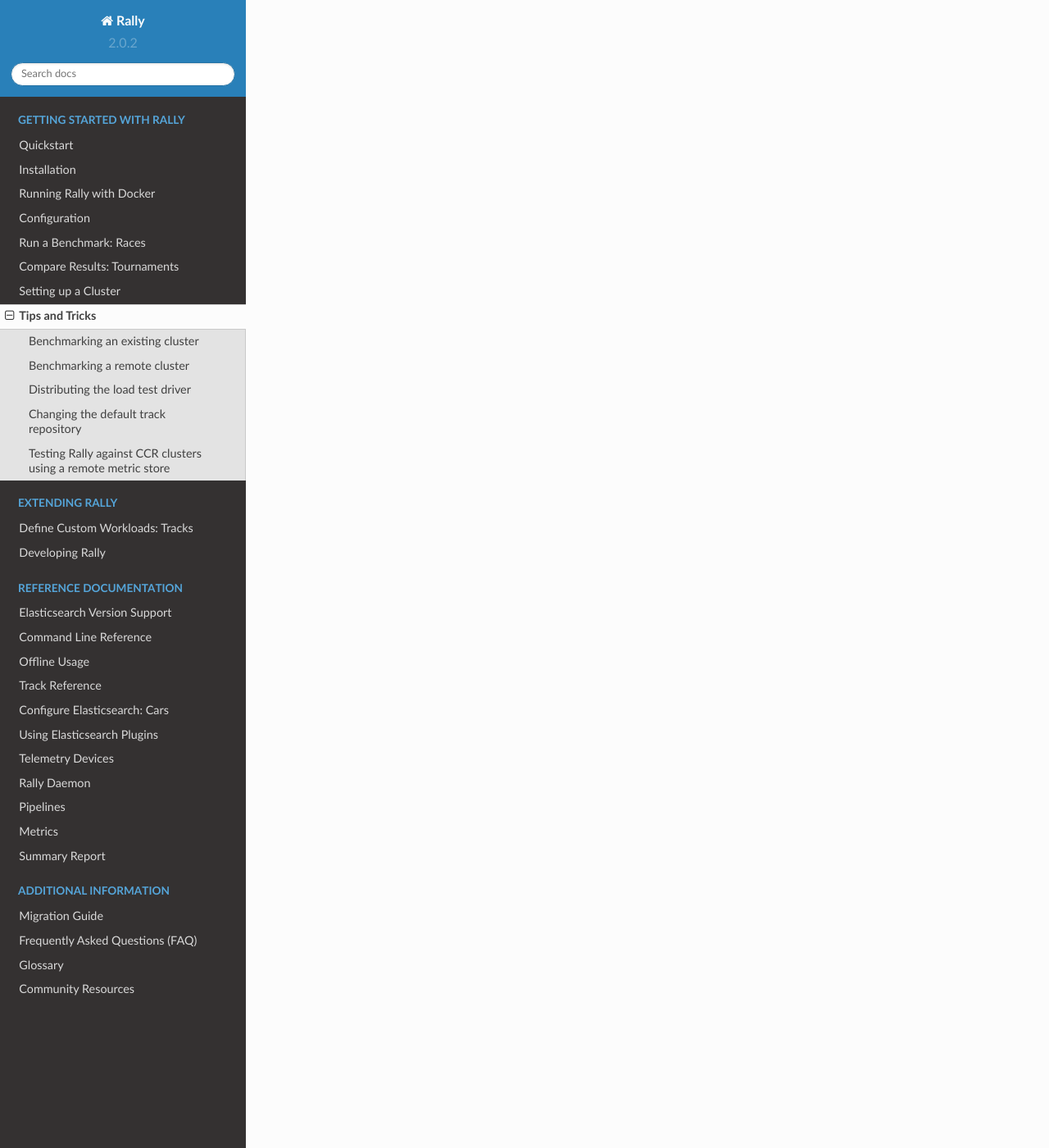
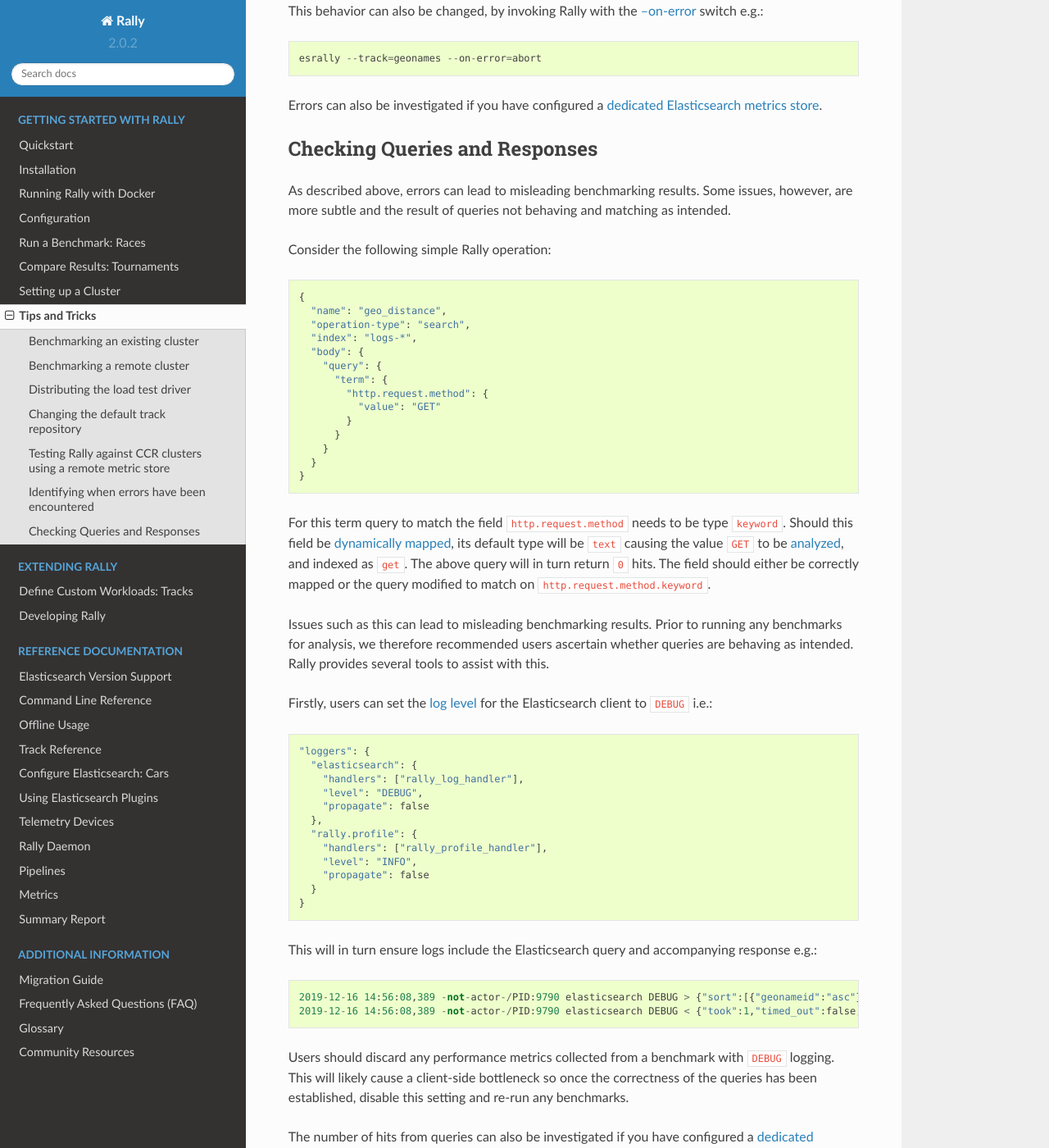
Before and after one commit to elastic/rally, a Sphinx documentation site: the page built from docs/recipes.rst, in a window 1280 px wide and 1400 px high, scrolled down 7492 px. Shown: the whole window at 82% size. Built offline with Sphinx 7.4.7 and the Read the Docs theme 2.0.0, drawn with Linux system fonts in a browser that asks for light colours; some of the changed text lies outside the part shown.

Commit message:
Docs - hints for handling errors and identifying queries and responses (#1049)
* Hints for handling errors and identifying queries and responses

* Fix formatting errors

* Fix links and formatting

* Grammatical fixes

```diff
--- a/docs/command_line_reference.rst
+++ b/docs/command_line_reference.rst
@@ -672,6 +672,8 @@
 * Enable SSL, verify server certificates using private CA: ``--client-options="use_ssl:true,verify_certs:true,ca_certs:'/path/to/cacert.pem'"``
 * Enable SSL, verify server certificates using private CA, present client certificates: ``--client-options="use_ssl:true,verify_certs:true,ca_certs:'/path/to/cacert.pem',client_cert:'/path/to/client_cert.pem',client_key:'/path/to/client_key.pem'"``
 
+.. _command_line_reference_on_error:
+
 ``on-error``
 ~~~~~~~~~~~~
 
--- a/docs/configuration.rst
+++ b/docs/configuration.rst
@@ -112,6 +114,8 @@
 
    Rally will use this proxy server only for downloading benchmark-related data. It will not use this proxy for the actual benchmark.
 
+.. _logging:
+
 Logging
 -------
 
--- a/docs/recipes.rst
+++ b/docs/recipes.rst
@@ -172,3 +172,113 @@
 To tear down everything issue ``./stop.sh``.
 
 It is possible to specify a different version of Elasticsearch for step 3. by setting ``export ES_VERSION=<the_desired_version>``.
+
+Identifying when errors have been encountered
+--------------------------------------------------------------
+
+Custom track development can be error prone especially if you are testing a new query. A number of reasons can lead to queries returning errors.
+
+Consider a simple example Rally operation::
+
+    {
+      "name": "geo_distance",
+      "operation-type": "search",
+      "index": "logs-*",
+      "body": {
+        "query": {
+           "geo_distance": {
+              "distance": "12km",
+              "source.geo.location": "40,-70"
+           }
+        }
+      }
+    }
+
+This query requires the field ``source.geo.location`` to be mapped as a ``geo_point`` type. If incorrectly mapped, Elasticsearch will respond with an error.
+
+Rally will not exit on errors (unless fatal e.g. `ECONNREFUSED <http://man7.org/linux/man-pages/man2/connect.2.html>`_) by default, instead reporting errors in the summary report via the :ref:`Error Rate <summary_report_error_rate>` statistic. This can potentially leading to misleading results. This behavior is by design and consistent with other load testing tools such as JMeter i.e. In most cases it is desirable that a large long running benchmark should not fail because of a single error response.
+
+This behavior can also be changed, by invoking Rally with the :ref:`--on-error <command_line_reference_on_error>` switch e.g.::
+
+	esrally --track=geonames --on-error=abort
+
+Errors can also be investigated if you have configured a :ref:`dedicated Elasticsearch metrics store <advanced_configuration>`.
+
+Checking Queries and Responses
+--------------------------------------------------------------
+
+As described above, errors can lead to misleading benchmarking results. Some issues, however, are more subtle and the result of queries not behaving and matching as intended.
+
+Consider the following simple Rally operation::
+
+    {
+      "name": "geo_distance",
+      "operation-type": "search",
+      "index": "logs-*",
+      "body": {
+        "query": {
+          "term": {
+            "http.request.method": {
+              "value": "GET"
+            }
+          }
+        }
+      }
+    }
+
+For this term query to match the field ``http.request.method`` needs to be type ``keyword``. Should this field be `dynamically mapped <https://www.elastic.co/guide/en/elasticsearch/reference/current/dynamic-field-mapping.html>`_, its default type will be ``text`` causing the value ``GET`` to be `analyzed <https://www.elastic.co/guide/en/elasticsearch/reference/current/text.html>`_, and indexed as ``get``. The above query will in turn return ``0`` hits. The field should either be correctly mapped or the query modified to match on ``http.request.method.keyword``.
+
+Issues such as this can lead to misleading benchmarking results. Prior to running any benchmarks for analysis, we therefore recommended users ascertain whether queries are behaving as intended. Rally provides several tools to assist with this.
+
+Firstly, users can set the :ref:`log level <logging>` for the Elasticsearch client to ``DEBUG`` i.e.::
+
+	"loggers": {
+	  "elasticsearch": {
+	    "handlers": ["rally_log_handler"],
+	    "level": "DEBUG",
+	    "propagate": false
+	  },
+	  "rally.profile": {
+	    "handlers": ["rally_profile_handler"],
+	    "level": "INFO",
+	    "propagate": false
+	  }
+	}
+
+This will in turn ensure logs include the Elasticsearch query and accompanying response e.g.::
+
+	2019-12-16 14:56:08,389 -not-actor-/PID:9790 elasticsearch DEBUG > {"sort":[{"geonameid":"asc"}],"query":{"match_all":{}}}
+	2019-12-16 14:56:08,389 -not-actor-/PID:9790 elasticsearch DEBUG < {"took":1,"timed_out":false,"_shards":{"total":5,"successful":5,"skipped":0,"failed":0},"hits":{"total":{"value":1000,"relation":"eq"},"max_score":null,"hits":[{"_index":"geonames","_type":"_doc","_id":"Lb81D28Bu7VEEZ3mXFGw","_score":null,"_source":{"geonameid": 2986043, "name": "Pic de Font Blanca", "asciiname": "Pic de Font Blanca", "alternatenames": "Pic de Font Blanca,Pic du Port", "feature_class": "T", "feature_code": "PK", "country_code": "AD", "admin1_code": "00", "population": 0, "dem": "2860", "timezone": "Europe/Andorra", "location": [1.53335, 42.64991]},"sort":[2986043]},
+
+Users should discard any performance metrics collected from a benchmark with ``DEBUG`` logging. This will likely cause a client-side bottleneck so once the correctness of the queries has been established, disable this setting and re-run any benchmarks.
+
+The number of hits from queries can also be investigated if you have configured a :ref:`dedicated Elasticsearch metrics store <advanced_configuration>`. Specifically, documents within the index pattern ``rally-metrics-*`` contain a ``meta`` field with a summary of individual responses e.g.::
+
+	{
+	  "@timestamp" : 1597681313435,
+	  "relative-time" : 130273374,
+	  "race-id" : "452ad9d7-9c21-4828-848e-89974af3230e",
+	  "race-timestamp" : "20200817T160412Z",
+	  "environment" : "Personal",
+	  "track" : "geonames",
+	  "challenge" : "append-no-conflicts",
+	  "car" : "defaults",
+	  "name" : "latency",
+	  "value" : 270.77871300025436,
+	  "unit" : "ms",
+	  "sample-type" : "warmup",
+	  "meta" : {
+	    "source_revision" : "757314695644ea9a1dc2fecd26d1a43856725e65",
+	    "distribution_version" : "7.8.0",
+	    "distribution_flavor" : "oss",
+	    "pages" : 25,
+	    "hits" : 11396503,
+	    "hits_relation" : "eq",
+	    "timed_out" : false,
+	    "took" : 110,
+	    "success" : true
+	  },
+	  "task" : "scroll",
+	  "operation" : "scroll",
+	  "operation-type" : "Search"
+	}
--- a/docs/summary_report.rst
+++ b/docs/summary_report.rst
@@ -187,6 +187,8 @@
 * **Definition**: Time period between start of request processing and receiving the complete response. This metric can easily be mixed up with ``latency`` but does not include waiting time. This is what most load testing tools refer to as "latency" (although it is incorrect).
 * **Corresponding metrics key**: ``service_time``
 
+.. _summary_report_error_rate:
+
 Error rate
 ----------
 
```
Also changed, not shown: other parts of docs/configuration.rst (+2 -0 lines).
